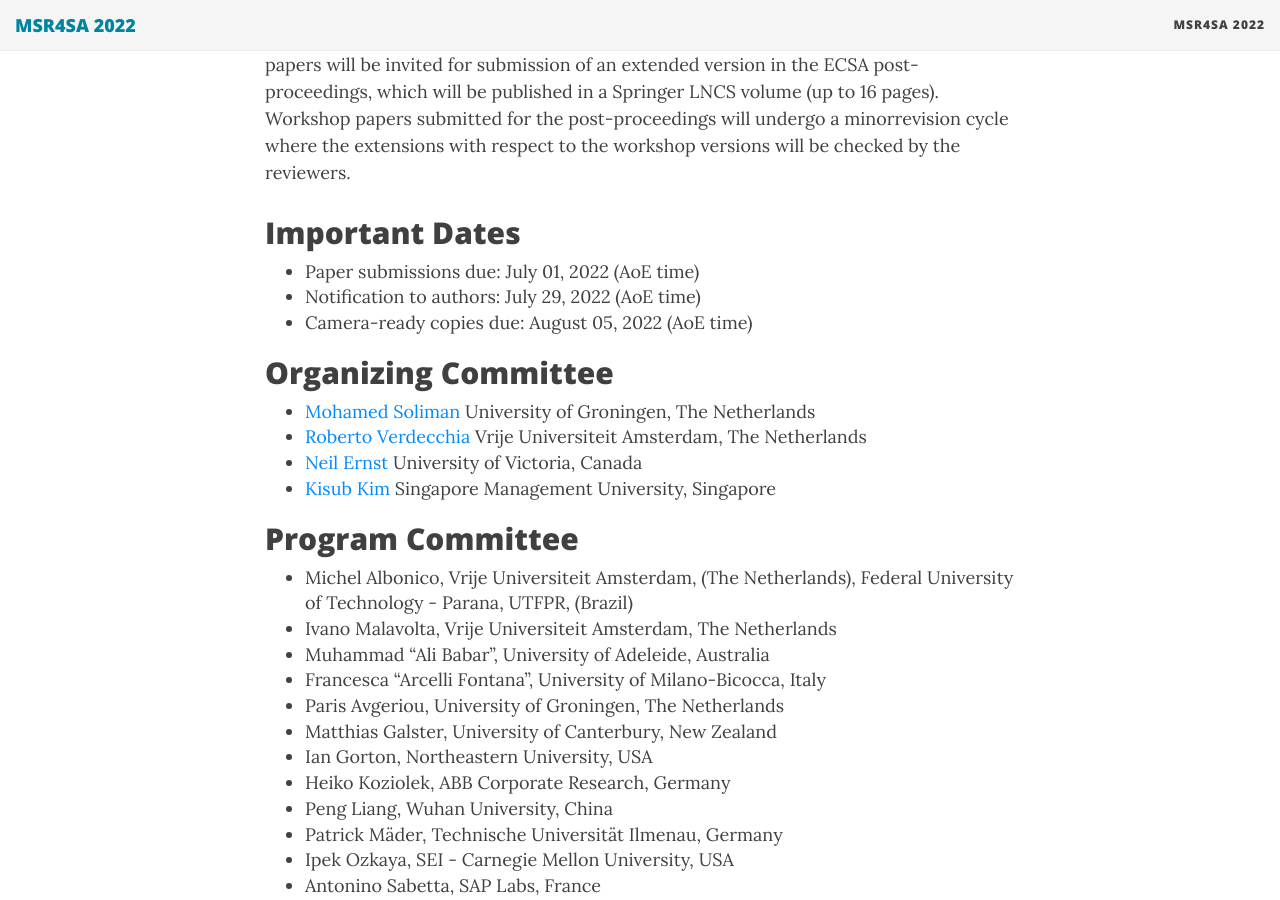
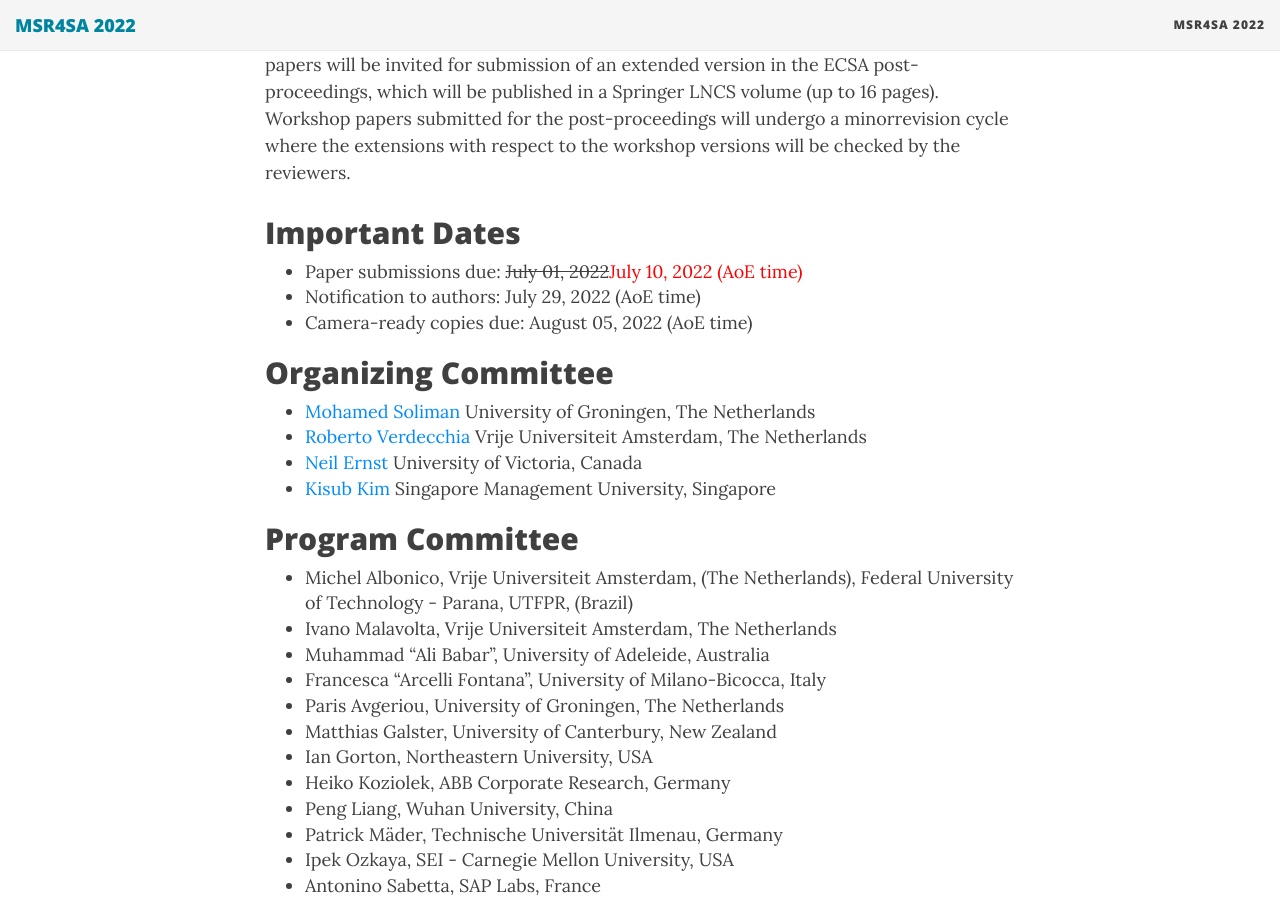
Before and after one commit to MSR4SA/msr4sa.github.io, a Jekyll site: the page built from msr4sa2022.md, in a window 1280 px wide and 900 px high, scrolled down 1463 px. Built offline with Jekyll 4.4.1, drawn with Linux system fonts in a browser that asks for light colours; nearby versions of some CDN libraries.

Commit message:
deadline chang

```diff
--- a/msr4sa2022.md
+++ b/msr4sa2022.md
@@ -77,7 +77,8 @@ All workshop papers should be submitted electronically in PDF format through the
 Accepted papers will be made available in the online proceedings of the ECSA conference. Afterthe workshop, selected papers will be invited for submission of an extended version in the ECSA post-proceedings, which will be published in a Springer LNCS volume (up to 16 pages). Workshop papers submitted for the post-proceedings will undergo a minorrevision cycle where the extensions with respect to the workshop versions will be checked by the reviewers.
 
 ## Important Dates
-- Paper submissions due: July 01, 2022 (AoE time)
+<!-- - Paper submissions due: July 01, 2022 (AoE time) -->
+- Paper submissions due: <del>July 01, 2022</del><span style="color:red;">July 10, 2022 (AoE time)</span>
 - Notification to authors: July 29, 2022 (AoE time)
 - Camera-ready copies due: August 05, 2022 (AoE time)
 
```
